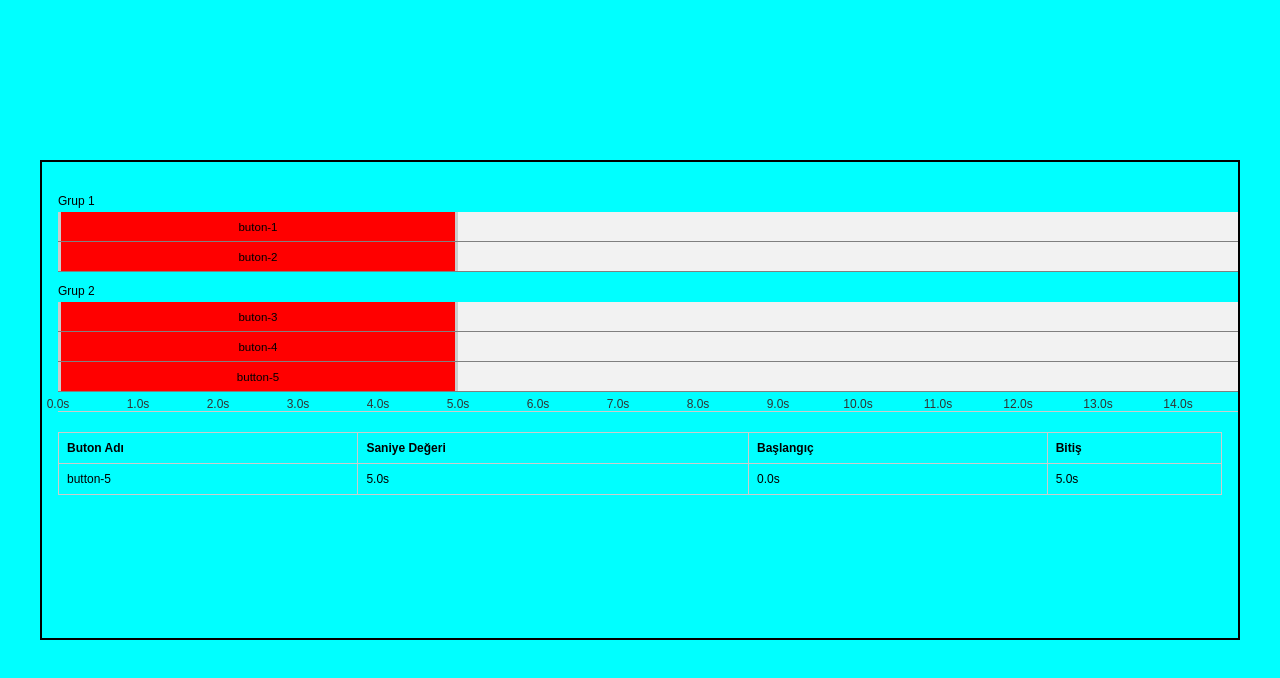
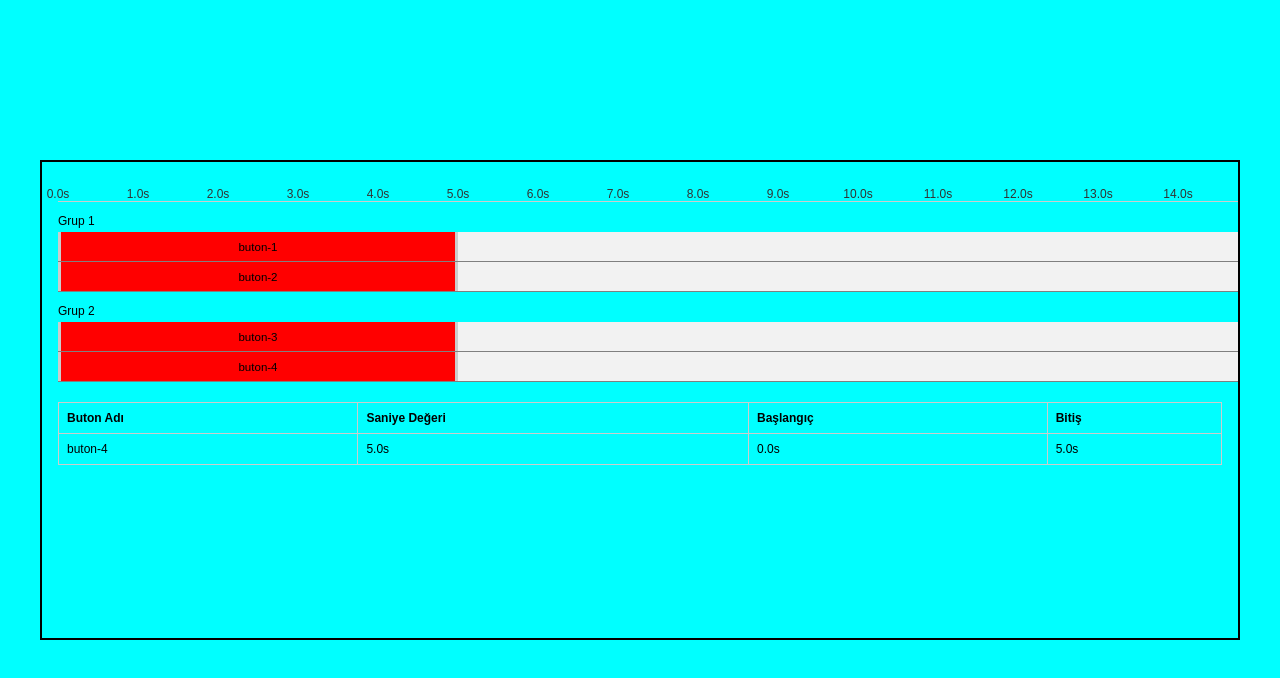
Before and after one commit to enesmuzaffer22/Timeline-Component, a React (Create React App) app: page / in a window 1280 px wide. Shown: the top 678 px of the page. Built offline with nearby package versions, Linux system fonts and the light colour scheme.

Commit message:
added minor changes

```diff
--- a/src/components/Timeline.jsx
+++ b/src/components/Timeline.jsx
@@ -83,7 +83,7 @@ function Timeline() {
 
     const groups = [
         { name: 'Grup 1', buttons: ['buton-1', 'buton-2'] },
-        { name: 'Grup 2', buttons: ['buton-3', 'buton-4', 'button-5'] },
+        { name: 'Grup 2', buttons: ['buton-3', 'buton-4'] },
     ];
 
     return (
@@ -93,6 +93,12 @@ function Timeline() {
                     Seçilen saniye: {selectedTime}s
                 </div>
             )}
+            <div className="timeline" ref={timelineRef} style={{ width: `${timelineWidth}px` }} onClick={handleClick} onMouseDown={handleMouseDown}>
+                {renderTimelineTicks()}
+                {marker && (
+                    <div className="timeline-marker" style={{ left: marker.x }}></div>
+                )}
+            </div>
             <div className="timeline-container">
                 {groups.map((group, groupIndex) => (
                     <div key={groupIndex} className="timeline-group">
@@ -108,21 +114,6 @@ function Timeline() {
                         ))}
                     </div>
                 ))}
-                <div
-                    className="timeline"
-                    ref={timelineRef}
-                    style={{ width: `${timelineWidth}px` }}
-                    onClick={handleClick}
-                    onMouseDown={handleMouseDown}
-                >
-                    {renderTimelineTicks()}
-                    {marker && (
-                        <div
-                            className="timeline-marker"
-                            style={{ left: marker.x }}
-                        ></div>
-                    )}
-                </div>
             </div>
             <ButtonInfoTable buttonInfo={buttonInfo} />
         </div>
--- a/src/style/main.scss
+++ b/src/style/main.scss
@@ -118,3 +118,8 @@
    margin-top: 12px;
    font-size: 12px;
 }
+
+.timeline-info{
+  margin-bottom: 12px;
+  font-size: 12px;
+}
```
